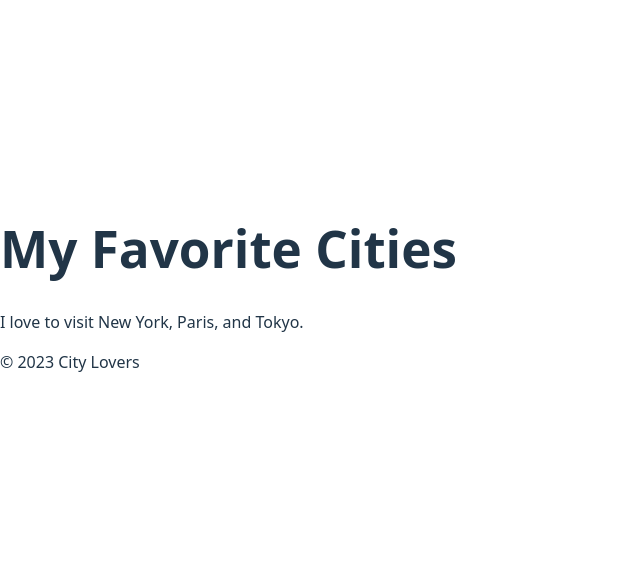
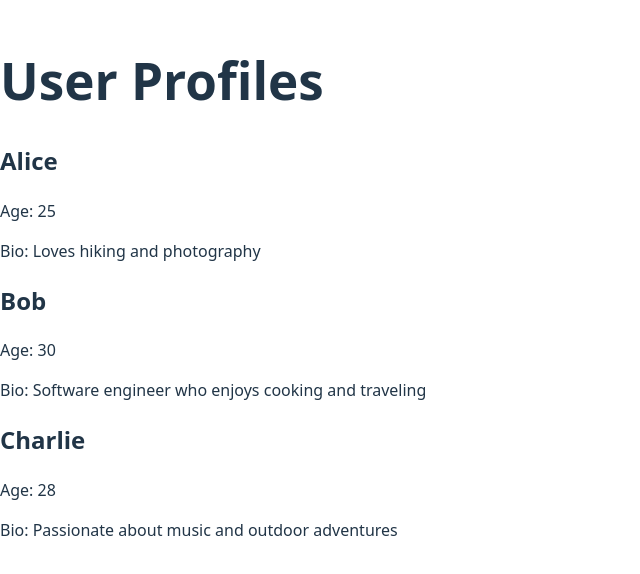
Before and after one commit to sergekamanzi/alx-fe-reactjs, a React (Vite) app in the folder alx-react-app/: page / in a window 1280 px wide. Shown: the part 112-686 px from the top of the page, without its empty margins (0-640 px from the left). Built offline with nearby package versions, Linux system fonts and the light colour scheme.

Commit message:
Update App.jsx

```diff
--- a/alx-react-app/src/App.jsx
+++ b/alx-react-app/src/App.jsx
@@ -1,13 +1,28 @@
-import Header from './Header';
-import MainContent from './MainContent';
-import Footer from './Footer';
+// src/App.jsx
+import UserProfile from './components/UserProfile';
 
 function App() {
   return (
     <div>
-      <Header />
-      <MainContent />
-      <Footer />
+      <h1>User Profiles</h1>
+
+      <UserProfile
+        name="Alice"
+        age="25"
+        bio="Loves hiking and photography"
+      />
+
+      <UserProfile
+        name="Bob"
+        age="30"
+        bio="Software engineer who enjoys cooking and traveling"
+      />
+
+      <UserProfile
+        name="Charlie"
+        age="28"
+        bio="Passionate about music and outdoor adventures"
+      />
     </div>
   );
 }
```
